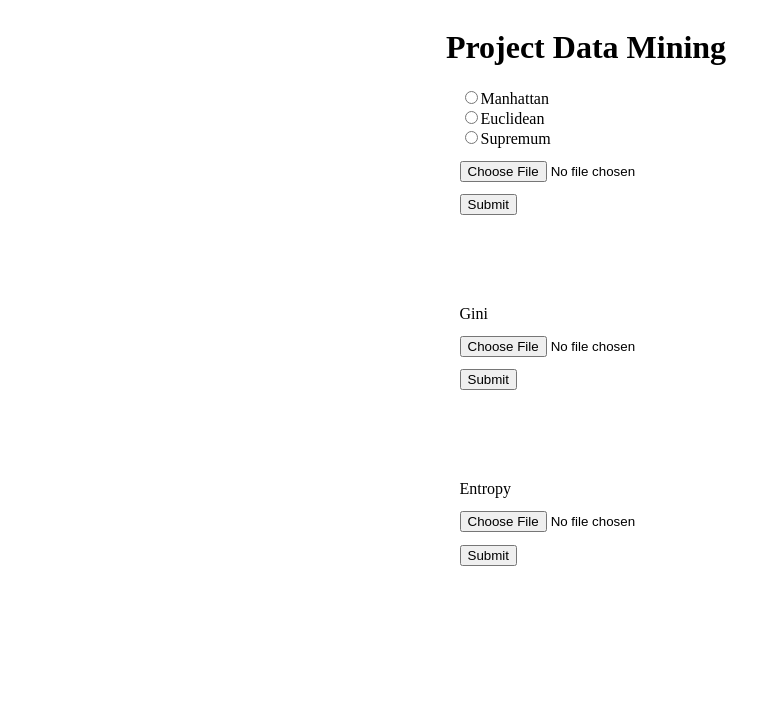
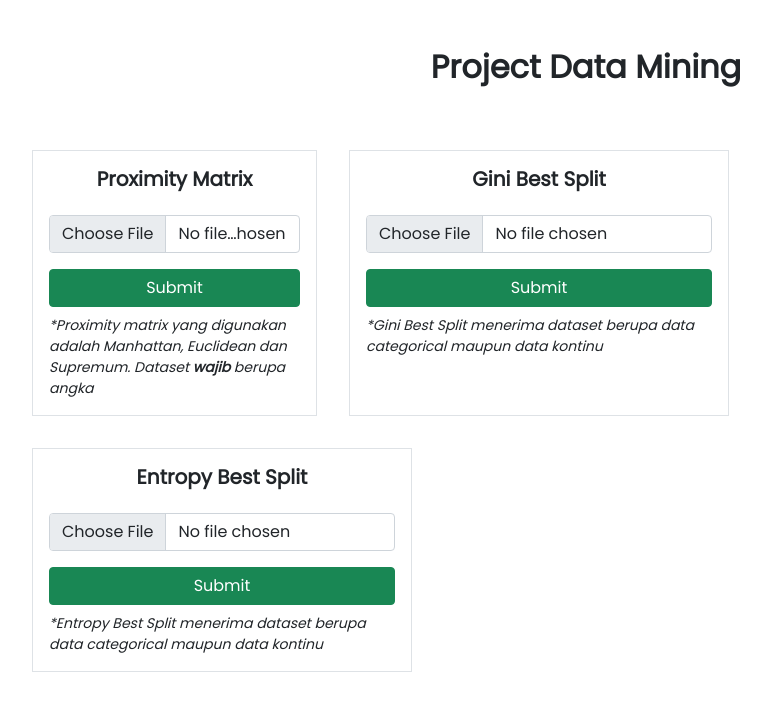
Before and after one commit to rickyandrean99/Project-Data-Mining, a PHP site: page / in a window 1280 px wide. Shown: the top 711 px of the page, without its empty margins (54-825 px from the left). Run offline with PHP 8.4, Linux system fonts and the light colour scheme.

Commit message:
Home design

```diff
--- a/gini.php
+++ b/gini.php
@@ -57,5 +57,7 @@
             $prob = $value/array_sum($class);
             echo $prob.' ';
         }
+    } else {
+        header("location: index.php");
     }
 ?>
--- a/index.php
+++ b/index.php
@@ -4,49 +4,50 @@
         <meta charset="UTF-8">
         <meta http-equiv="X-UA-Compatible" content="IE=edge">
         <meta name="viewport" content="width=device-width, initial-scale=1.0">
-        <title>Hello </title>
+        <title>Project Data Mining</title>
+
+        <link href="https://cdn.jsdelivr.net/npm/bootstrap@5.0.2/dist/css/bootstrap.min.css" rel="stylesheet" integrity="sha384-EVSTQN3/azprG1Anm3QDgpJLIm9Nao0Yz1ztcQTwFspd3yD65VohhpuuCOmLASjC" crossorigin="anonymous">
+        <script src="https://cdn.jsdelivr.net/npm/bootstrap@5.0.2/dist/js/bootstrap.bundle.min.js" integrity="sha384-MrcW6ZMFYlzcLA8Nl+NtUVF0sA7MsXsP1UyJoMp4YLEuNSfAP+JcXn/tWtIaxVXM" crossorigin="anonymous"></script>
+        <link rel="stylesheet" href="style.css">
     </head>
     <body>
-        <div style="display: flex; align-items: center; flex-direction: column">
-            <h1>Project Data Mining</h1>
-            <form action="process.php" method="POST" enctype="multipart/form-data">
-                <!-- Rony: Tambahin radio button (Manhattan, Euclidean, Supremum) disini -->
-                <div>
-                    <input type="radio" name="method" value="Manhattan">Manhattan<br>
-                    <input type="radio" name="method" value="Euclidean">Euclidean<br>
-                    <input type="radio" name="method" value="Supremum">Supremum<br>
+        <div class="d-flex" style="height: 80vh">
+            <div class="row container p-0 pt-5" style="margin: auto">
+                <div class="h2 fw-bold text-center mb-5">Project Data Mining</div>
+
+                <div class="col-3 m-3 p-3 border">
+                    <div class="h5 fw-bold mb-4 text-center">Proximity Matrix</div>
+                    <form action="proximity.php" method="POST" enctype="multipart/form-data">
+                        <input class="form-control" type="file" name="file" id="formFile">
+                        <button type="submit" name="submit" class="btn btn-success w-100 mt-3">Submit</button>
+                    </form>
+                    <small class="d-block mt-2 fst-italic">
+                        *Proximity matrix yang digunakan adalah Manhattan, Euclidean dan Supremum. Dataset <b>wajib</b> berupa angka
+                    </small>
                 </div>
-                <div style="margin: 5% 0">
-                    <input type="file" name="file">
+
+                <div class="col-4 m-3 p-3 border">
+                    <div class="h5 fw-bold mb-4 text-center">Gini Best Split</div>
+                    <form action="gini.php" method="POST" enctype="multipart/form-data">
+                        <input class="form-control" type="file" name="file" id="formFile">
+                        <button type="submit" name="submit" class="btn btn-success w-100 mt-3">Submit</button>
+                    </form>
+                    <small class="d-block mt-2 fst-italic">
+                        *Gini Best Split menerima dataset berupa data categorical maupun data kontinu
+                    </small>
                 </div>
-                <div>
-                    <input type="submit" name="submit">
+
+                <div class="col-4 m-3 p-3 border">
+                    <div class="h5 fw-bold mb-4 text-center">Entropy Best Split</div>
+                    <form action="entropy.php" method="POST" enctype="multipart/form-data">
+                        <input class="form-control" type="file" name="file" id="formFile">
+                        <button type="submit" name="submit" class="btn btn-success w-100 mt-3">Submit</button>
+                    </form>
+                    <small class="d-block mt-2 fst-italic">
+                        *Entropy Best Split menerima dataset berupa data categorical maupun data kontinu
+                    </small>
                 </div>
-            </form>
-
-            <br><br><br><br><br>
-
-            <form action="gini.php" method="POST" enctype="multipart/form-data">
-                <div>Gini</div>
-                <div style="margin: 5% 0">
-                    <input type="file" name="file">
-                </div>
-                <div>
-                    <input type="submit" name="submit">
-                </div>
-            </form>
-
-            <br><br><br><br><br>
-
-            <form action="entropy.php" method="POST" enctype="multipart/form-data">
-                <div>Entropy</div>
-                <div style="margin: 5% 0">
-                    <input type="file" name="file">
-                </div>
-                <div>
-                    <input type="submit" name="submit">
-                </div>
-            </form>
+            </div>
         </div>
     </body>
 </html>
--- a/process.php
+++ b/proximity.php
@@ -127,5 +127,7 @@
         echo "</div>";
 
         echo "</div>";
+    } else {
+        header("location: index.php");
     }
 ?>
--- /dev/null
+++ b/style.css
@@ -0,0 +1,6 @@
+@import url('https://fonts.googleapis.com/css2?family=Poppins&display=swap');
+
+* {
+    font-family: 'Poppins';
+    box-sizing: border-box !important;
+}
```
Also changed, not shown: entropy.php (+25 -95 lines).
